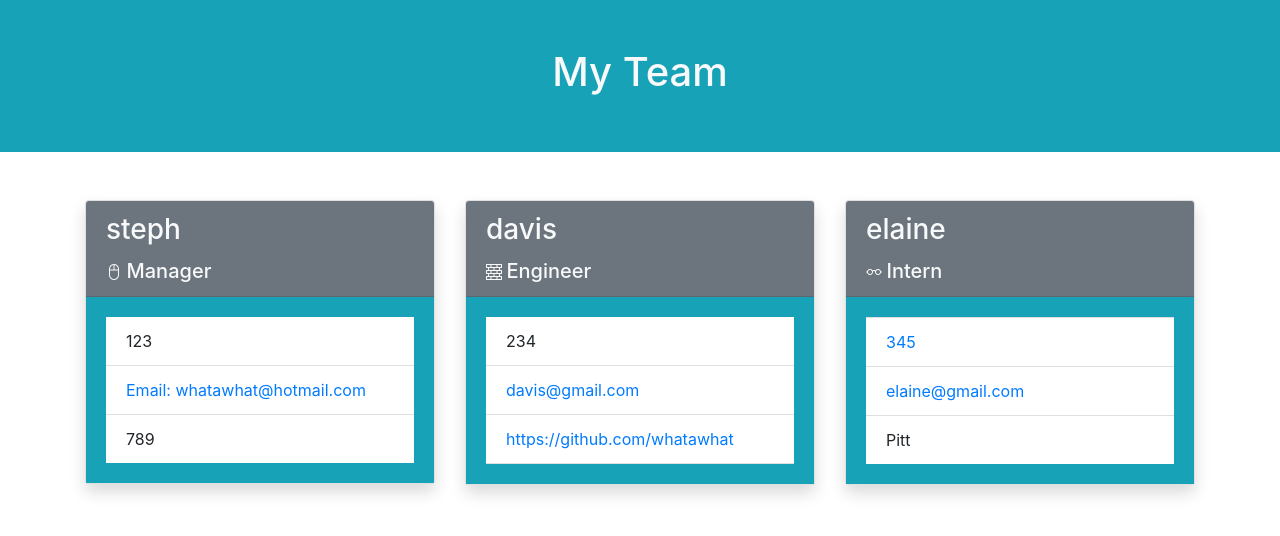
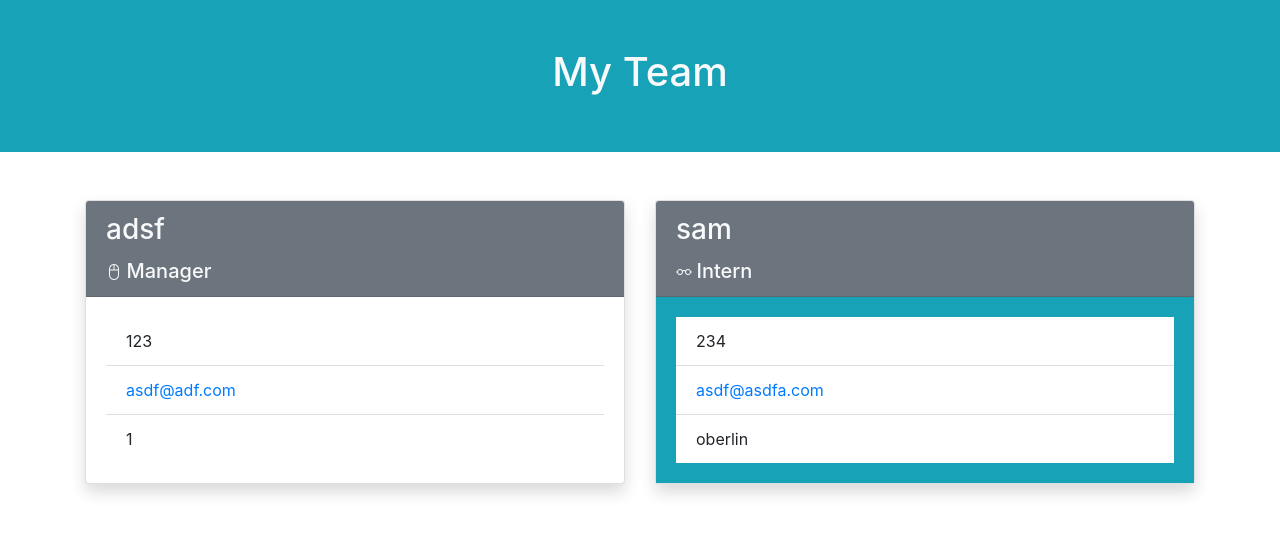
Before and after one commit to whatawhat/team_profile, a plain HTML site: page team.html in a window 1280 px wide. Drawn offline with nearby package versions, Linux system fonts and the light colour scheme.

Commit message:
tried to fix columns using bootstrap

```diff
--- a/team.html
+++ b/team.html
@@ -1,65 +1,46 @@
+
   <!DOCTYPE html>
   <html lang="en">
-
   <head>
   <meta charset="utf-8">
   <meta name="viewport" content="width=device-width, initial-scale=1, shrink-to-fit=no">
-  <link rel="stylesheet" href="https://stackpath.bootstrapcdn.com/bootstrap/4.1.3/css/bootstrap.min.css"
-    integrity="sha384-MCw98/SFnGE8fJT3GXwEOngsV7Zt27NXFoaoApmYm81iuXoPkFOJwJ8ERdknLPMO" crossorigin="anonymous">
+  <link rel="stylesheet" href="https://stackpath.bootstrapcdn.com/bootstrap/4.1.3/css/bootstrap.min.css" integrity="sha384-MCw98/SFnGE8fJT3GXwEOngsV7Zt27NXFoaoApmYm81iuXoPkFOJwJ8ERdknLPMO" crossorigin="anonymous">
   <link rel="stylesheet" href="https://cdn.jsdelivr.net/npm/bootstrap-icons@1.4.1/font/bootstrap-icons.css">
     <title>Team Profile Generator</title>
   </head>
-
   <body>
     <section class="container-fluid py-5 bg-info text-center text-light">
       <h1>My Team</h1>
     </section>
       <div class="container mt-5">
       <div class="row row-cols-1 row-cols-sm-2 rows-cols-md-3 g-4">
-      <div class="col-md custom-card mb-5">
+      <div class="col-md custom-card">
   <div class="card shadow">
   <div class="card-header bg-secondary text-light">
-            <h3 class="card-title">steph</h3>
+    <h3 class="card-title">adsf</h3>
     <i class="d-inline bi bi-mouse2"></i>
     <h5 class="d-inline">Manager</h5>
     </div>
-          <div class="card-body bg-info">
+    <div class="card-body bg-infor">
     <ul class="list-group list-group-flush">
       <li class="list-group-item">123</li>
-              <li class="list-group-item"><a href="mailto:whatawhat@hotmail.com">Email: whatawhat@hotmail.com</a></li>
-              <li class="list-group-item">789</li>
+     <li class="list-group-item"><a href="mailto:asdf@adf.com">asdf@adf.com</a></li>
+     <li class="list-group-item">1</li>
      </ul>
     </div>
     </div>
-      </div>
-      <div class="col-md custom-card mb-5">
+  </div><div class="col-md custom-card">
   <div class="card shadow">
   <div class="card-header bg-secondary text-light">
-            <h3 class="card-title">davis</h3>
-            <i class="d-inline bi bi-bricks"></i>
-            <h5 class="d-inline">Engineer</h5>
-          </div>
-          <div class="card-body bg-info">
-            <ul class="list-group list-group-flush">
-              <li class="list-group-item">234</li>
-              <li class="list-group-item"><a href="mailto:davis@gmail.com">davis@gmail.com</a></li>
-              <li class="list-group-item"><a href="https://github.com/whatawhat">https://github.com/whatawhat</a</li>
-            </ul>
-          </div>
-        </div>
-      </div>
-      <div class="col custom-card mb-5">
-        <div class="card shadow">
-          <div class="card-header bg-secondary text-light">
-            <h3 class="card-title">elaine</h3>
+    <h3 class="card-title">sam</h3>
     <i class="d-inline bi bi-eyeglasses"></i>
     <h5 class="d-inline">Intern</h5>
     </div>
     <div class="card-body bg-info">
     <ul class="list-group list-group-flush">
-              <li class="list-group-item">345</li>
-              <li class="list-group-item"><a href="mailto:elaine@gmail.com">elaine@gmail.com</a></li>
-              <li class="list-group-item">Pitt</li>
+      <li class="list-group-item">234</li>
+     <li class="list-group-item"><a href="mailto:asdf@asdfa.com">asdf@asdfa.com</a></li>
+     <li class="list-group-item">oberlin</li>
      </ul>
     </div>
     </div>
```
Also changed, not shown: src/generateTeamProfile.js (+25 -19 lines). Lines whose indentation alone changed are shown as unchanged.
